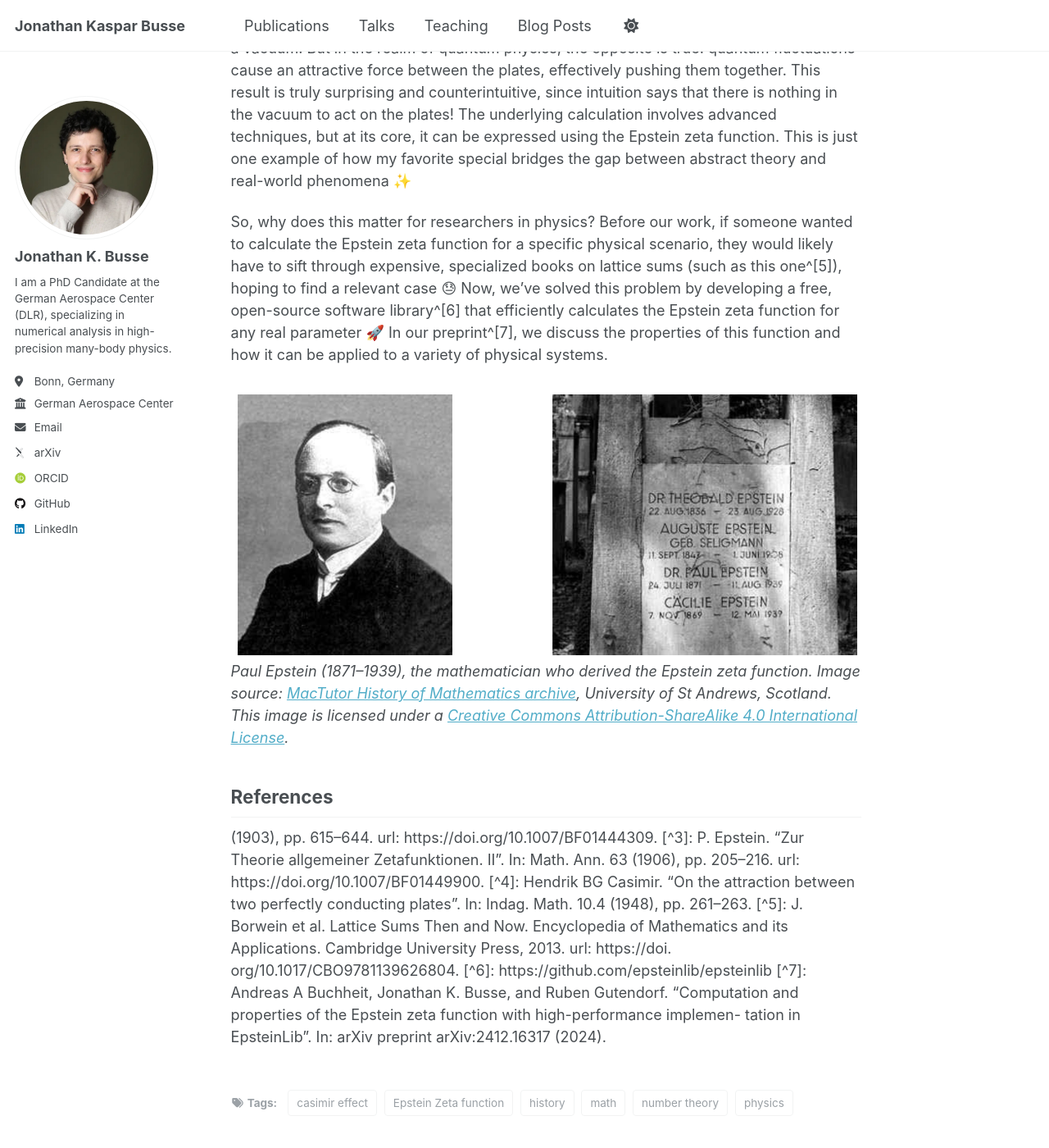
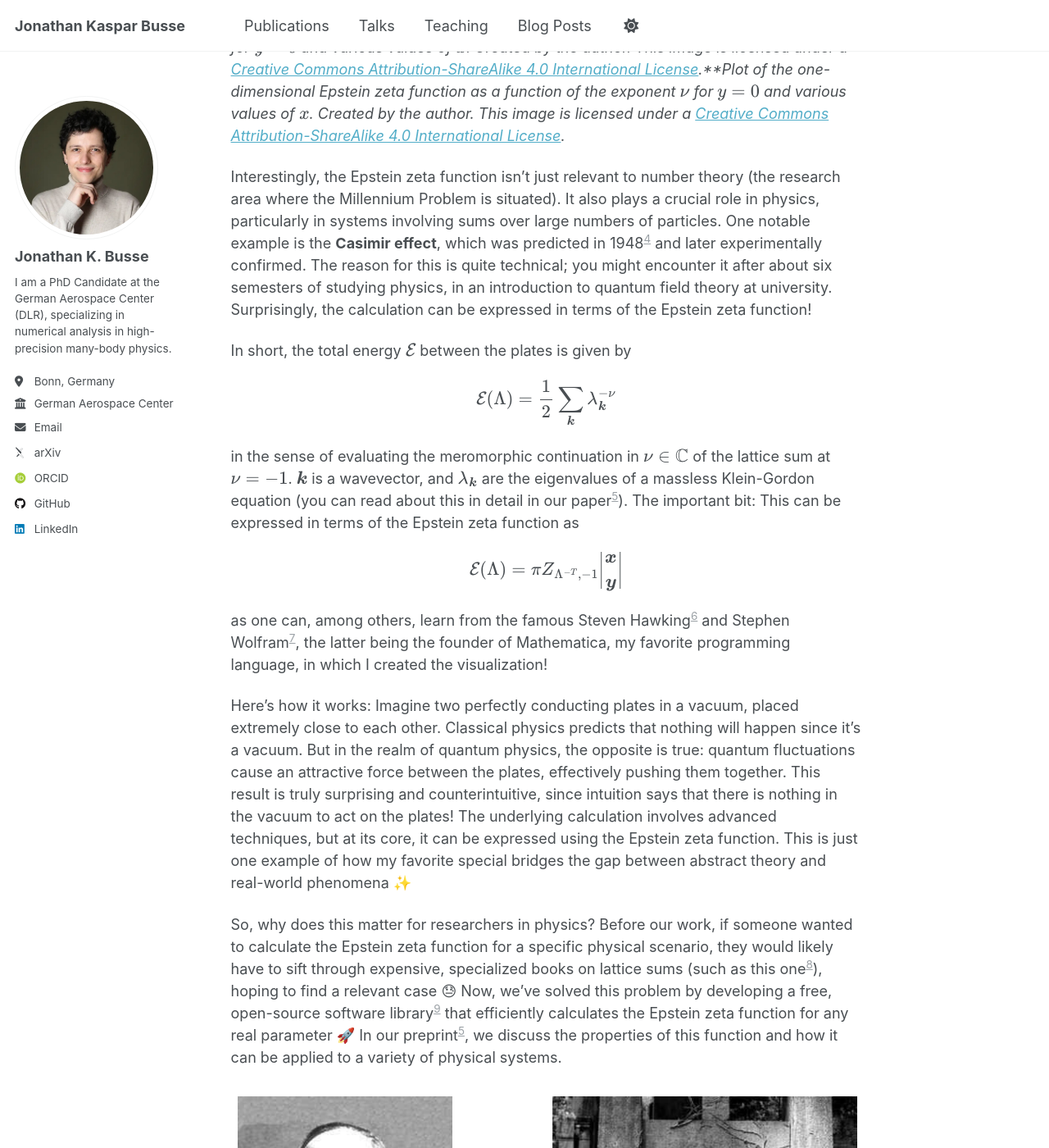
Before and after one commit to JoKaBus/jonathankbusse, a Jekyll site: the page built from _posts/2025-04-22-what-is-epstein-zeta.md, in a window 1280 px wide and 1400 px high, scrolled down 1572 px. Shown: the whole window at 82% size. Built offline with Jekyll 4.4.1, drawn with Linux system fonts in a browser that asks for light colours; some web fonts are replaced; some of the changed text lies outside the part shown.

Commit message:
Content: depth in what is epstein zeta

```diff
--- a/_posts/2025-04-22-what-is-epstein-zeta.md
+++ b/_posts/2025-04-22-what-is-epstein-zeta.md
@@ -11,22 +11,44 @@ tags:
   - Epstein Zeta function
 ---
 
-When I first started studying mathematics at university, I was obsessed with popular math problems, such as the Riemann Hypothesis. The conjecture states that all zeros of the Riemann zeta function other than \\(-2, -4, -6\\), ... lie on the critical line \\(\operatorname{Re}(z) = 1/2\\). If proven, this would earn you a million dollars 💸
+When I first started studying mathematics at university, I was obsessed with popular math problems, such as the Riemann Hypothesis. The conjecture states that all zeros of the Riemann zeta function other than \\(-2, -4, -6\\), ... lie on the critical line \\(\operatorname{Re}(\nu) = 1/2\\). If proven, this would earn you a million dollars 💸
 
-Unfortunately, I feel my chances of winning that prize are better by playing the lottery^[1] 🍀 so thankfully, I'm not working on this problem.
+Unfortunately, I feel my chances of winning that prize are better by playing the lottery[^1] 🍀 so thankfully, I'm not working on this problem. However, my research is somewhat related. The **Epstein zeta function**, derived in 1903 [^2][^3] by the Jewish mathematician **Paul Epstein**, generalizes the Riemann zeta function to higher dimensions.
 
-However, my research is somewhat related. The **Epstein zeta function**, derived in 1903^[2]^[3] by the Jewish mathematician **Paul Epstein**, generalizes the Riemann zeta function to higher dimensions. Epstein, who later committed suicide in fear of persecution by the Gestapo, already derived most of the results we are working with today. This is incredibly impressive, and his work deserves to be more widely recognized, which is one of my reasons for writing this.
+For \\(\operatorname{Re}(\nu) > 1\\), the Riemann zeta function takes the simple form
+\\[
+\zeta(\nu)=\sum_{z=1}^{\infty}\frac{1}{z^{\nu}}
+,\qquad \operatorname{Re}(\nu)>1.
+\\]
+Even in one dimension, the Epstein zeta function has three more parameters: A rotation \\(y\in\mathbb R\\), a shift \\(x\in\mathbb R\\) and a scale factor for the integers \\(c>0\\)
+\\[
+Z_{c\mathbb Z,\nu} \genfrac||{0pt}{0}{x}{y}=\sum_{z=-\infty}^{\infty}\frac{e^{-2\pi i (cz)\cdot y}}{(cz-x)^{\nu}}
+,\qquad \operatorname{Re}(\nu)>1.
+\\]
+The Millenium problem regarding the zeros at \\(\operatorname{Re}(\nu)=1/2\\) arises when \\(\nu\in \mathbb C\setminus \\{1\\}\\), where both functions are extended using its so-called meromorphic continuation, which is outside the scope of blog post for a general audience.
 
-You can actually see these trivial zeros \\(-2, -4, -6\\) of the Riemann zeta function in the plot of the blue line (Epstein zeta at \\(x = y = 0\\) and lattice \\(\mathbb{Z}\\) = Riemann zeta). Note that the Epstein zeta function shares these zeros for other values of \\(x\\) too!
+Epstein, who later committed suicide in fear of persecution by the Gestapo, already derived most of the results we are working with today. This is incredibly impressive, and his work deserves to be more widely recognized, which is one of my reasons for writing this.
+
+You can actually see these trivial zeros \\(-2, -4, -6\\) of the Riemann zeta function in the plot of the blue line (Epstein zeta at \\(x = y = 0\\) and lattice \\(\mathbb{Z}\\) = two times Riemann zeta). Note that the Epstein zeta function shares these zeros for other values of \\(x\\) too!
 
 ![Plot of the Epstein zeta function]({{ site.baseurl }}/images/2025-04-22-zetanuplot.png)
-*Plot of the one-dimensional Epstein zeta function as a function of the exponent \\(\nu\\) for \\(y = 0\\) and various values of \\(x\\). Created by the author. This image is licensed under a [Creative Commons Attribution-ShareAlike 4.0 International License](https://creativecommons.org/licenses/by-sa/4.0/).*
+*Visualization of the one-dimensional Epstein zeta function as a function of the exponent \\(\nu\\) for \\(y = 0\\) and various values of \\(x\\). Created by the author. This image is licensed under a [Creative Commons Attribution-ShareAlike 4.0 International License](https://creativecommons.org/licenses/by-sa/4.0/).**Plot of the one-dimensional Epstein zeta function as a function of the exponent \\(\nu\\) for \\(y = 0\\) and various values of \\(x\\). Created by the author. This image is licensed under a [Creative Commons Attribution-ShareAlike 4.0 International License](https://creativecommons.org/licenses/by-sa/4.0/).*
 
-Interestingly, the Epstein zeta function isn’t just relevant to number theory (the research area where the Millennium Problem is situated). It also plays a crucial role in physics, particularly in systems involving sums over large numbers of particles. One notable example is the **Casimir effect**, which was predicted in 1948^[4] and later experimentally confirmed. The reason for this is quite technical; you might encounter it after about six semesters of studying physics, in an introduction to quantum field theory at university. Surprisingly, the calculation can be expressed in terms of the Epstein zeta function!
+Interestingly, the Epstein zeta function isn’t just relevant to number theory (the research area where the Millennium Problem is situated). It also plays a crucial role in physics, particularly in systems involving sums over large numbers of particles. One notable example is the **Casimir effect**, which was predicted in 1948[^4] and later experimentally confirmed. The reason for this is quite technical; you might encounter it after about six semesters of studying physics, in an introduction to quantum field theory at university. Surprisingly, the calculation can be expressed in terms of the Epstein zeta function!
+
+In short, the total energy \\(\mathcal E\\) between the plates is given by
+\\[
+\mathcal E(\Lambda) = \frac{1}{2} \sum_{\boldsymbol k} \lambda_{\boldsymbol k}^{-\nu}
+\\]
+in the sense of evaluating the meromorphic continuation in \\(\nu \in \mathbb C\\) of the lattice sum at \\(\nu = -1\\). \\(\boldsymbol k\\) is a wavevector, and \\(\lambda_{\boldsymbol k}\\) are the eigenvalues of a massless Klein-Gordon equation (you can read about this in detail in our paper[^5]). The important bit: This can be expressed in terms of the Epstein zeta function as
+\\[
+\mathcal E(\Lambda) = \pi Z_{\Lambda^{-T}, -1} \genfrac||{0pt}{0}{\boldsymbol x}{\boldsymbol y}
+\\]
+as one can, among others, learn from the famous Steven Hawking[^6] and Stephen Wolfram[^7], the latter being the founder of Mathematica, my favorite programming language, in which I created the visualization!
 
 Here’s how it works: Imagine two perfectly conducting plates in a vacuum, placed extremely close to each other. Classical physics predicts that nothing will happen since it’s a vacuum. But in the realm of quantum physics, the opposite is true: quantum fluctuations cause an attractive force between the plates, effectively pushing them together. This result is truly surprising and counterintuitive, since intuition says that there is nothing in the vacuum to act on the plates! The underlying calculation involves advanced techniques, but at its core, it can be expressed using the Epstein zeta function. This is just one example of how my favorite special bridges the gap between abstract theory and real-world phenomena ✨
 
-So, why does this matter for researchers in physics? Before our work, if someone wanted to calculate the Epstein zeta function for a specific physical scenario, they would likely have to sift through expensive, specialized books on lattice sums (such as this one^[5]), hoping to find a relevant case 😓 Now, we’ve solved this problem by developing a free, open-source software library^[6] that efficiently calculates the Epstein zeta function for any real parameter 🚀 In our preprint^[7], we discuss the properties of this function and how it can be applied to a variety of physical systems.
+So, why does this matter for researchers in physics? Before our work, if someone wanted to calculate the Epstein zeta function for a specific physical scenario, they would likely have to sift through expensive, specialized books on lattice sums (such as this one[^8]), hoping to find a relevant case 😓 Now, we’ve solved this problem by developing a free, open-source software library[^9] that efficiently calculates the Epstein zeta function for any real parameter 🚀 In our preprint[^5], we discuss the properties of this function and how it can be applied to a variety of physical systems.
 
 ![Paul Epstein]({{ site.baseurl }}/images/2025-04-22-Epstein.png)
 *Paul Epstein (1871–1939), the mathematician who derived the Epstein zeta function. Image source: [MacTutor History of Mathematics archive](https://mathshistory.st-andrews.ac.uk/Biographies/Epstein_Paul/), University of St Andrews, Scotland. This image is licensed under a [Creative Commons Attribution-ShareAlike 4.0 International License](https://creativecommons.org/licenses/by-sa/4.0/).*
@@ -34,17 +56,12 @@ So, why does this matter for researchers in physics? Before our work, if someone
 
 References
 ------
-[^1]: Video: [Riemann Hypothesis - Numberphile](https://www.youtube.com/watch?v=d6c6uIyieoo) "The most difficult way to earn a million dollars"
-[^2]: P. Epstein. “Zur Theorie allgemeiner Zetafunctionen”. In: Math. Ann. 56
-(1903), pp. 615–644. url: https://doi.org/10.1007/BF01444309.
-[^3]: P. Epstein. “Zur Theorie allgemeiner Zetafunktionen. II”. In: Math. Ann. 63
-(1906), pp. 205–216. url: https://doi.org/10.1007/BF01449900.
-[^4]: Hendrik BG Casimir. “On the attraction between two perfectly conducting
-plates”. In: Indag. Math. 10.4 (1948), pp. 261–263.
-[^5]: J. Borwein et al. Lattice Sums Then and Now. Encyclopedia of Mathematics
-and its Applications. Cambridge University Press, 2013. url: https://doi.
-org/10.1017/CBO9781139626804.
-[^6]: https://github.com/epsteinlib/epsteinlib
-[^7]: Andreas A Buchheit, Jonathan K. Busse, and Ruben Gutendorf. “Computation
-and properties of the Epstein zeta function with high-performance implemen-
-tation in EpsteinLib”. In: arXiv preprint arXiv:2412.16317 (2024).
+[^1]: [Riemann Hypothesis - Numberphile](https://www.youtube.com/watch?v=d6c6uIyieoo) "The most difficult way to earn a million dollars"
+[^2]: P. Epstein. “Zur Theorie allgemeiner Zetafunctionen”. In: Math. Ann. 56 (1903), pp. 615–644. url: https://doi.org/10.1007/BF01444309.
+[^3]: P. Epstein. “Zur Theorie allgemeiner Zetafunktionen. II”. In: Math. Ann. 63 (1906), pp. 205–216. url: https://doi.org/10.1007/BF01449900.
+[^4]: Hendrik BG Casimir. “On the attraction between two perfectly conducting plates”. In: Indag. Math. 10.4 (1948), pp. 261–263.
+[^5]: Andreas A Buchheit, Jonathan K. Busse, and Ruben Gutendorf. “Computation and properties of the Epstein zeta function with high-performance implemen- tation in EpsteinLib”. In: arXiv preprint arXiv:2412.16317 (2024).
+[^6]:: Stephen W Hawking. 1977. Zeta function regularization of path integrals in curved spacetime. Communications in Mathematical Physics 55 (1977), 133–148. https://doi.org/10.1007/BF01626516
+[^7]: Jan Ambjørn and Stephen Wolfram. 1983. Properties of the Vacuum. I. Mechanical and Thermodynamic. Annals of Physics 147, 1 (Aug. 1983), 1–32. doi:10.1016/0003-4916(83)90065-9
+[^8]: J. Borwein et al. Lattice Sums Then and Now. Encyclopedia of Mathematics and its Applications. Cambridge University Press, 2013. url: https://doi.org/10.1017/CBO9781139626804.
+[^9]: https://github.com/epsteinlib/epsteinlib
```
Also changed, not shown: images/2025-04-22-zetanuplot.png.
